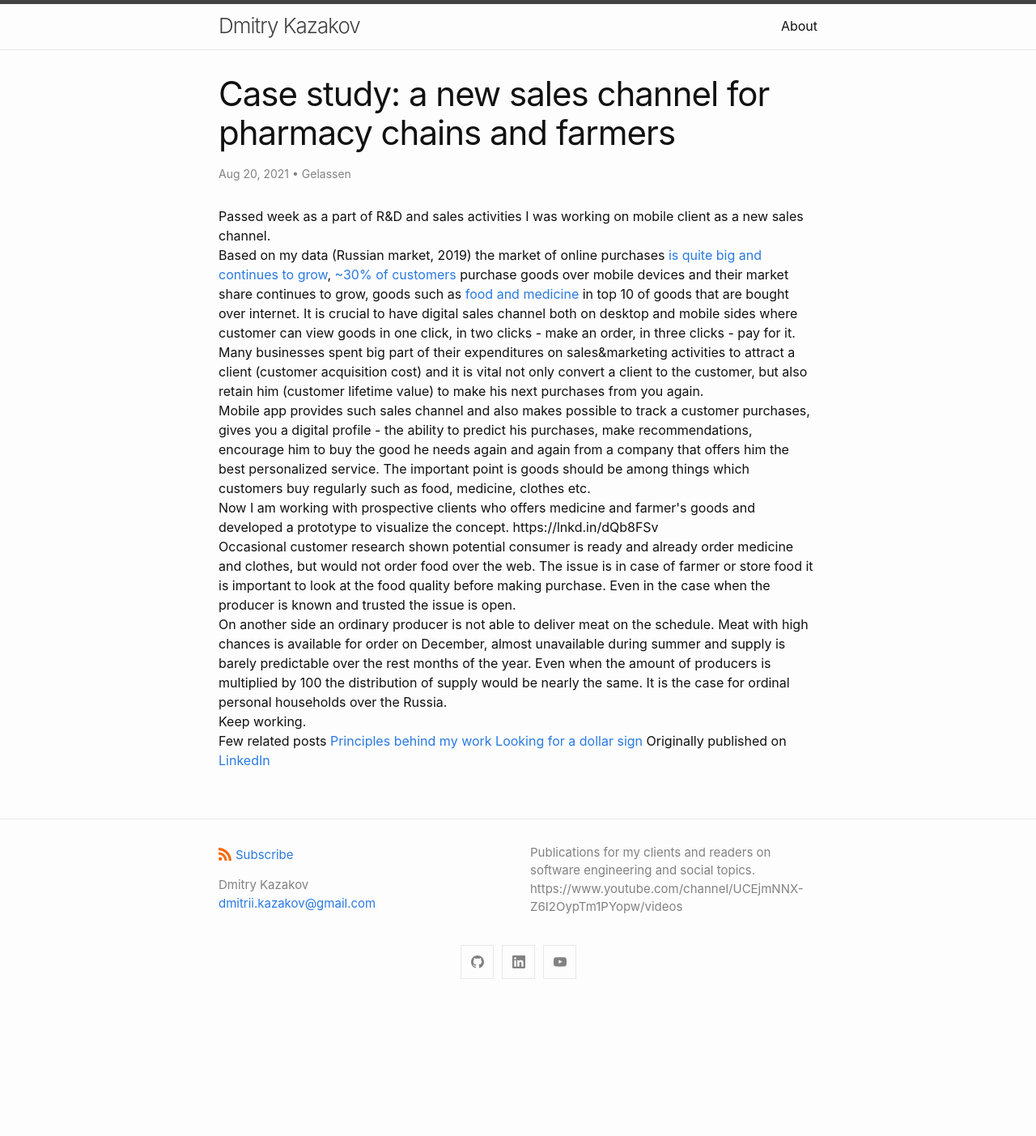
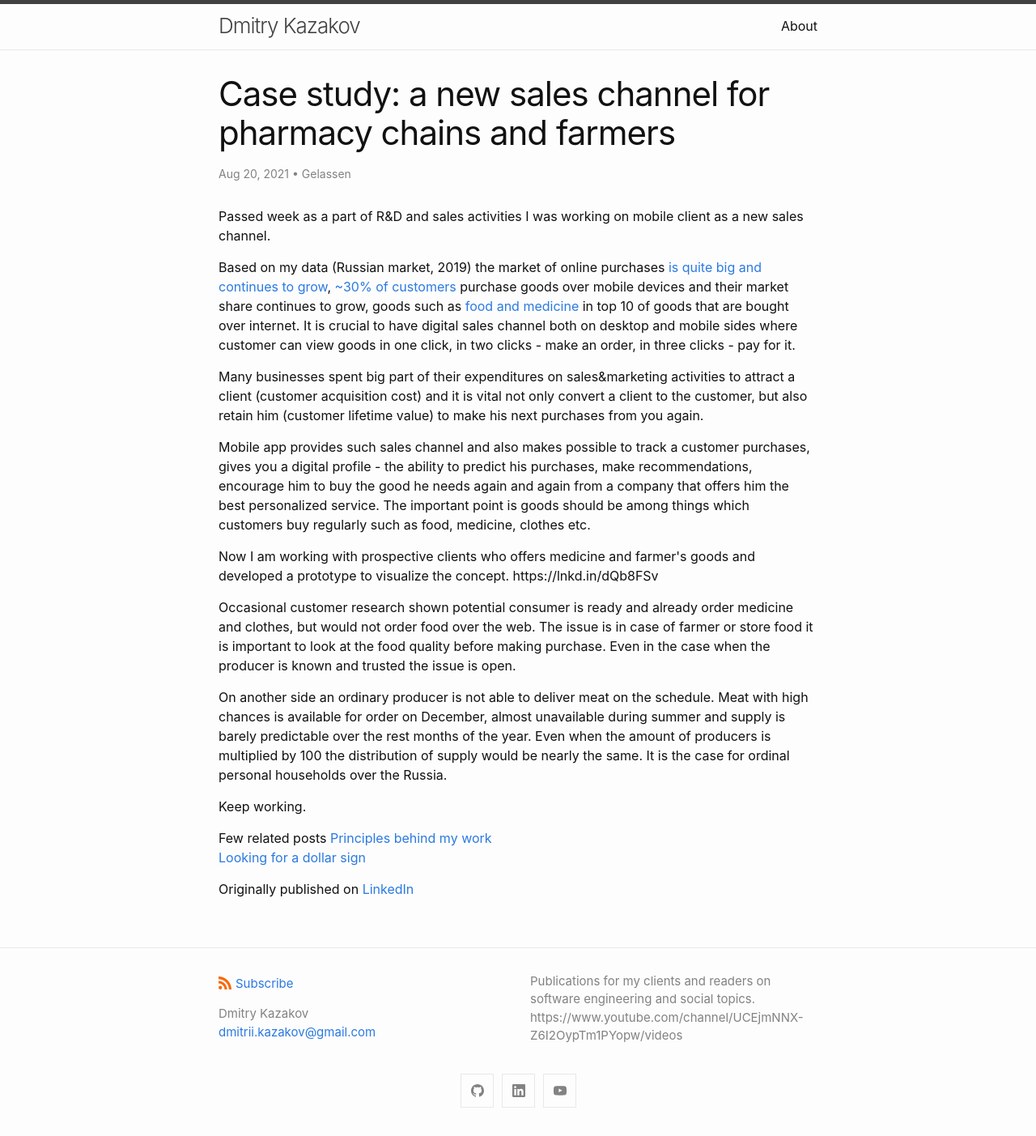
Before and after one commit to Gelassen/dkazakov.github.io, a Jekyll site: the page built from _posts/2021-08-20-case-study-pharmacy-and-farmer-growing-sales.html, in a window 1280 px wide. Shown: the whole page at 81% size. Built offline with Jekyll 4.4.1, drawn with Linux system fonts in a browser that asks for light colours; before the commit the page ends 1244 px from its top, so only the background shows below that.

Commit message:
Edit style of existing post

```diff
--- a/_posts/2021-08-20-case-study-pharmacy-and-farmer-growing-sales.html
+++ b/_posts/2021-08-20-case-study-pharmacy-and-farmer-growing-sales.html
@@ -15,10 +15,11 @@ modified_time: '2021-08-20'
         <div class="header" style="text-align: left;">
         </div>
 
+        <p>
             Passed week as a part of R&D and sales activities I was working on mobile client as a new sales channel.
+        </p>
 
-        <br>
-
+        <p>
             Based on my data (Russian market, 2019) the market of online purchases
             <a href="https://avatars.mds.yandex.net/get-bunker/128809/c1ad7137a1e20f30d9e3d53cad958b242e320a98/orig">is quite big and continues to grow</a>,
             <a href="https://avatars.mds.yandex.net/get-bunker/128809/fbb6f8c9fb2d578052ed80a9ceb4a28a20f21145/orig">~30% of customers</a>
@@ -27,54 +28,53 @@ modified_time: '2021-08-20'
             in top 10 of goods that are bought over internet. It is crucial to have digital sales channel
             both on desktop and mobile sides where customer can view goods in one click,
             in two clicks - make an order, in three clicks - pay for it.
+        </p>
 
-        <br>
-
+        <p>
             Many businesses spent big part of their expenditures on sales&marketing activities to attract
             a client (customer acquisition cost) and it is vital not only convert a client to the customer,
             but also retain him (customer lifetime value) to make his next purchases from you again.
+        </p>
 
-        <br>
-
+        <p>
             Mobile app provides such sales channel and also makes possible to track a customer purchases,
             gives you a digital profile - the ability to predict his purchases, make recommendations,
             encourage him to buy the good he needs again and again from a company that offers him the
             best personalized service. The important point is goods should be among things which customers
             buy regularly such as food, medicine, clothes etc.
+        </p>
 
-        <br>
-
+        <p>
             Now I am working with prospective clients who offers medicine and farmer's goods and developed
             a prototype to visualize the concept. https://lnkd.in/dQb8FSv
+        </p>
 
-        <br>
-
+        <p>
             Occasional customer research shown potential consumer is ready and already order medicine and clothes,
             but would not order food over the web. The issue is in case of farmer or store food it
             is important to look at the food quality before making purchase. Even in the case when
             the producer is known and trusted the issue is open.
-
-        <br>
-
+        </p>
+        <p>
             On another side an ordinary producer is not able to deliver meat on the schedule.
             Meat with high chances is available for order on December, almost unavailable during
             summer and supply is barely predictable over the rest months of the year. Even when
             the amount of producers is multiplied by 100 the distribution of supply would be
             nearly the same. It is the case for ordinal personal households over the Russia.
+        </p>
 
-        <br>
+        <p>
+            Keep working.
+        </p>
 
-        Keep working.
-
-        <br>
-
+        <p>
             Few related posts
             <a href="https://lnkd.in/dyT4AnJ">Principles behind my work</a>
+            <br>
             <a href="https://lnkd.in/dXyeEnS">Looking for a dollar sign</a>
-
+        </p>
+        <p>
             Originally published on <a href="https://www.linkedin.com/posts/dmkazakov_coderbunker-how-we-work-activity-6827964932965851136-C4HQ">LinkedIn</a>
-
+        </p>
     </body>
-
-
 </html>
```
Lines whose indentation alone changed are shown as unchanged.
